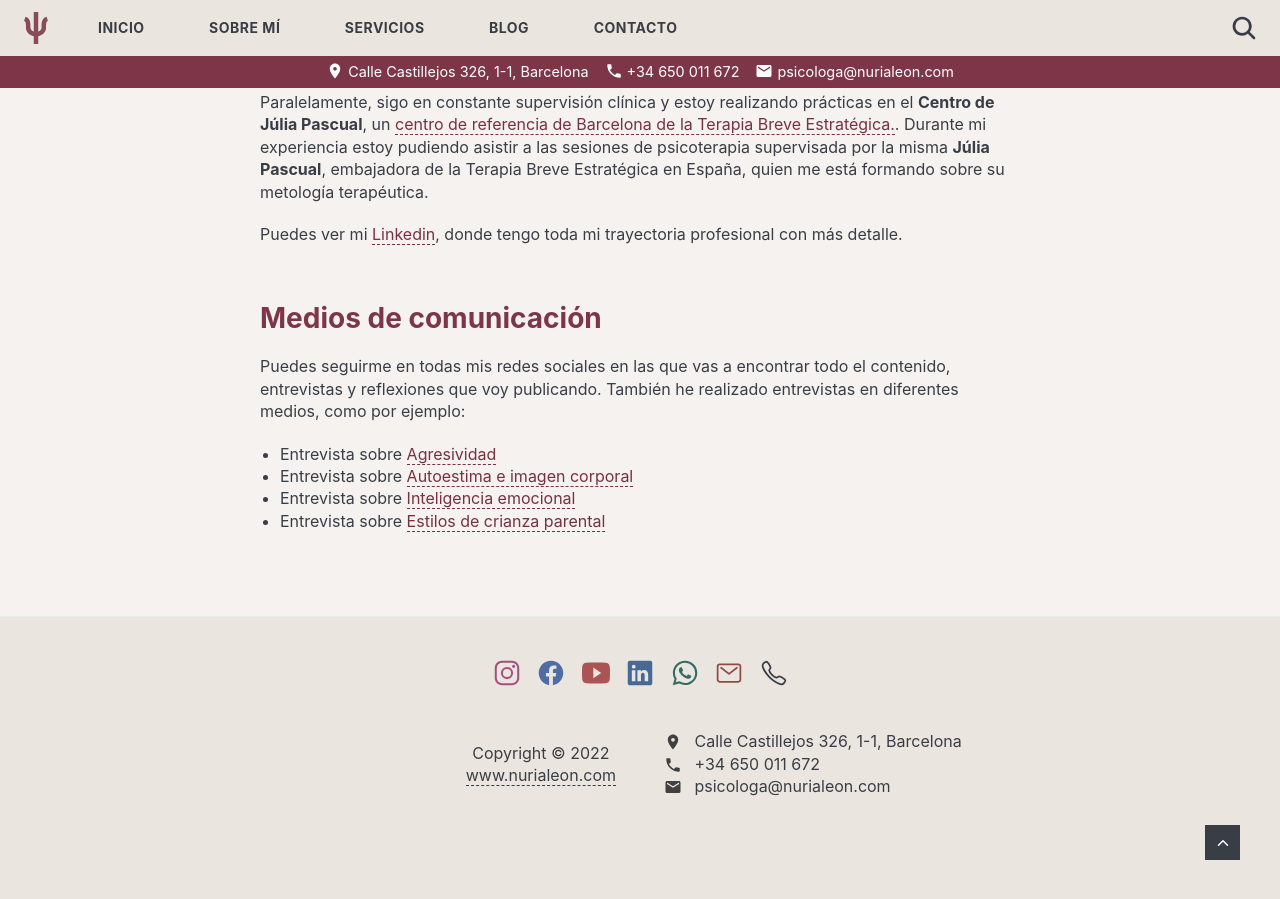
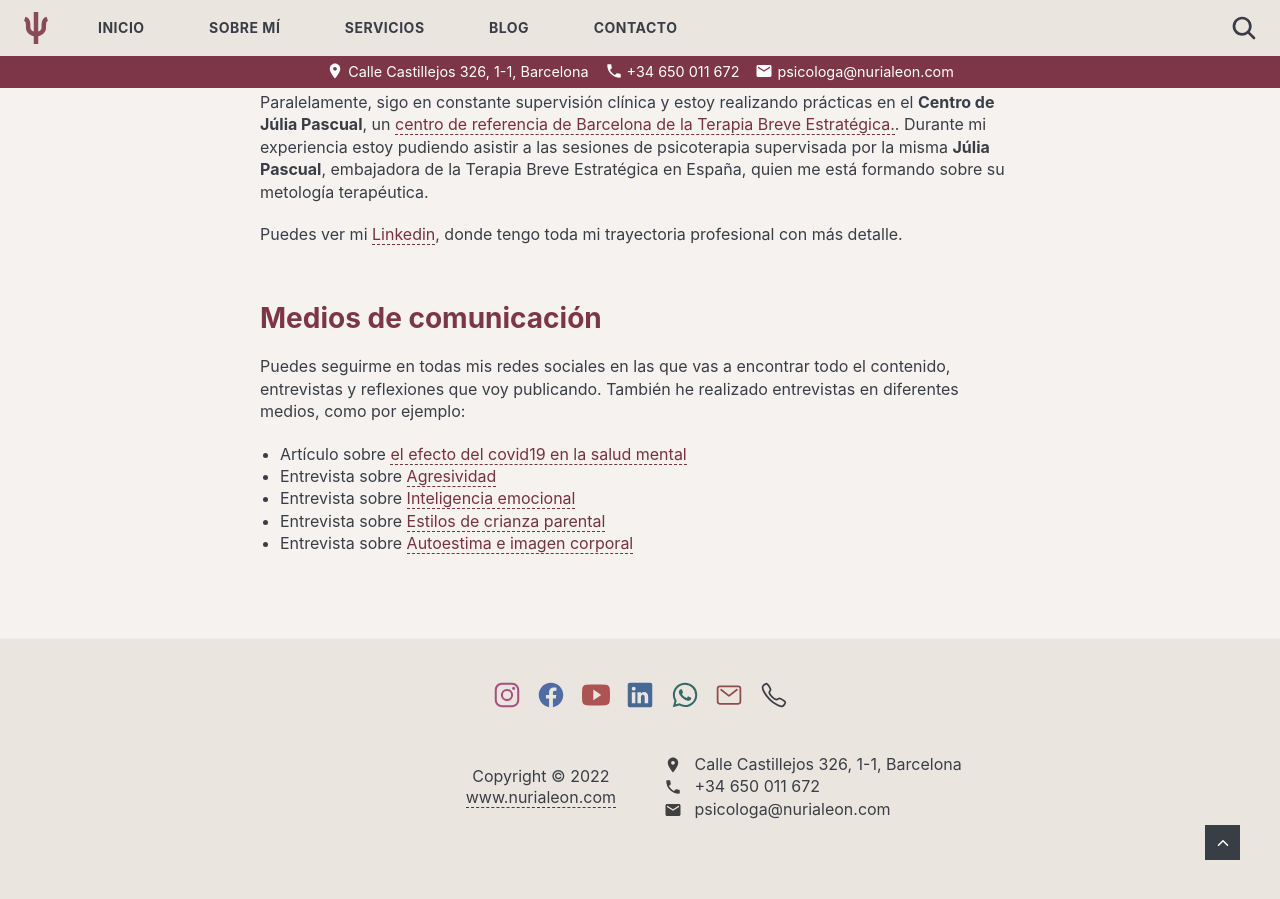
Before and after one commit to nurialeonsallent/nurialeon.com, a Jekyll site: the page built from _pages/sobre-mi.md, in a window 1280 px wide and 900 px high, scrolled down 2270 px. Built offline with Jekyll 4.4.1, drawn with Linux system fonts in a browser that asks for light colours; before the commit the page ends 3148 px from its top, so only the background shows below that.

Commit message:
Update sobre-mi.md

```diff
--- a/_pages/sobre-mi.md
+++ b/_pages/sobre-mi.md
@@ -52,7 +52,8 @@ Puedes ver mi [Linkedin](https://www.linkedin.com/in/nurialeonsallent/), donde t
 
 Puedes seguirme en todas mis redes sociales en las que vas a encontrar todo el contenido, entrevistas y reflexiones que voy publicando. También he realizado entrevistas en diferentes medios, como por ejemplo:
 
+- Artículo sobre [el efecto del covid19 en la salud mental](https://www.latorredebarcelona.com/la-nevera/com-ha-afectat-la-covid-19-a-la-salut-mental/)
 - Entrevista sobre [Agresividad](https://lateralidad.com/la-agresividad-siempre-tiene-un-proposito/)
-- Entrevista sobre [Autoestima e imagen corporal](https://www.esteticainfo.com/complejos-yo-liberate-y-encuentra-tu-felicidad/)
 - Entrevista sobre [Inteligencia emocional](https://lateralidad.com/todas-las-emociones-son-necesarias-y-tienen-que-ser-escuchadas/)
 - Entrevista sobre [Estilos de crianza parental](https://lateralidad.com/es-fundamental-que-los-padres-sepan-identificar-en-que-estilo-de-crianza-estan-educando-a-sus-hijos/)
+- Entrevista sobre [Autoestima e imagen corporal](https://www.esteticainfo.com/complejos-yo-liberate-y-encuentra-tu-felicidad/)
```
